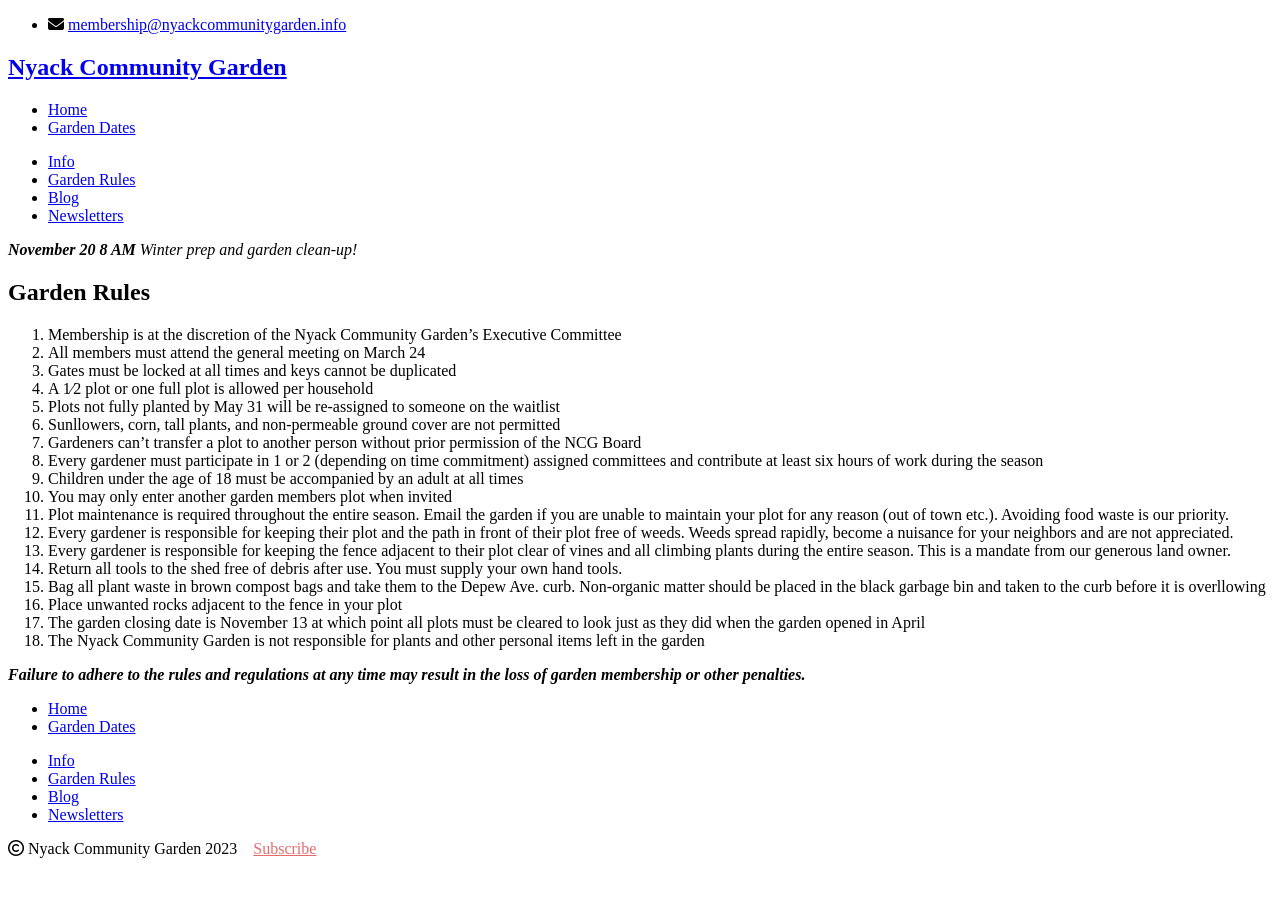
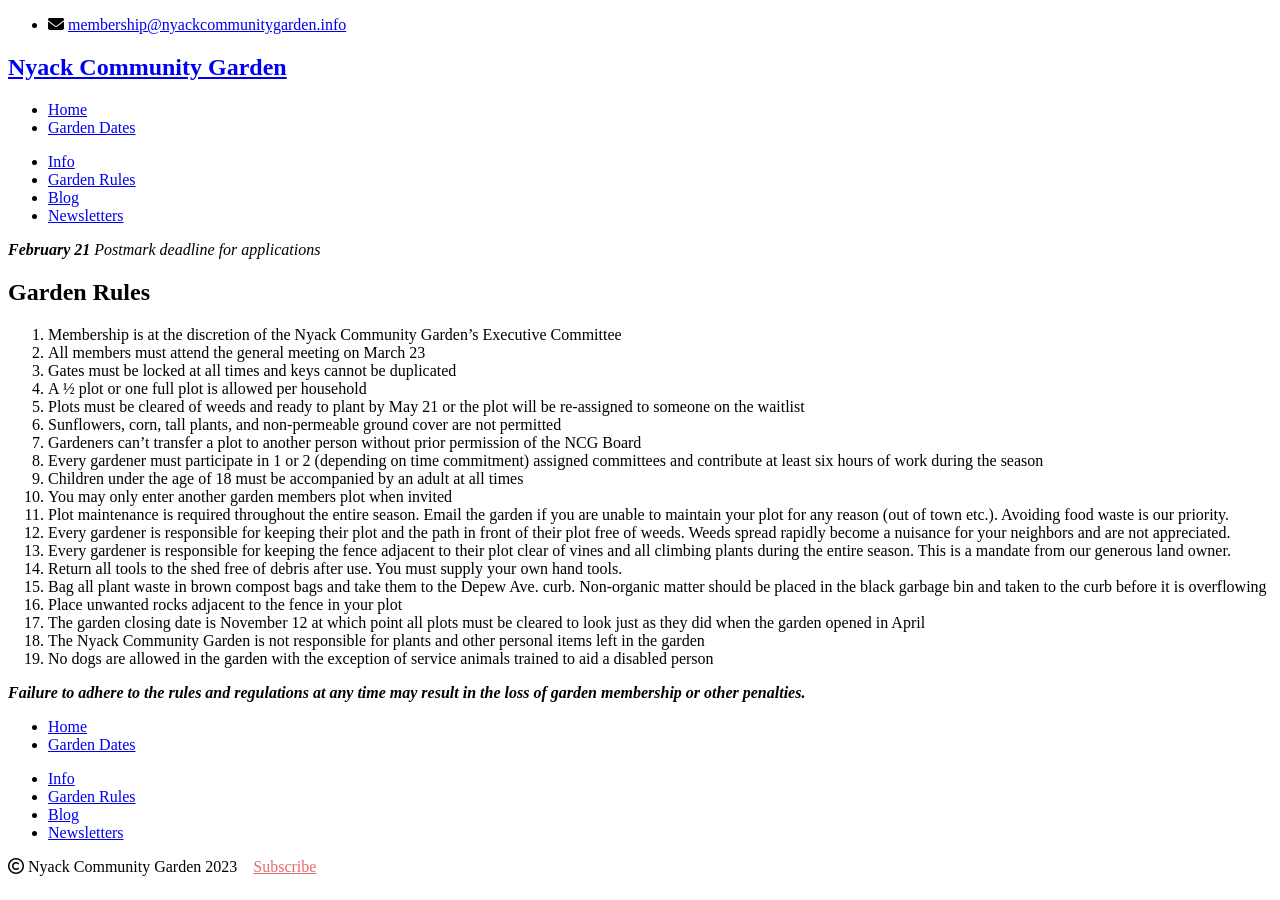
Before and after one commit to bosborne/nyackcommunitygarden, a Jekyll site: the page built from garden-rules/index.md, in a window 1280 px wide. Built offline with Jekyll 4.4.1, drawn with Linux system fonts in a browser that asks for light colours; nearby versions of some CDN libraries; library files that are not in the unit come from our copies.

Commit message:
Add rules, 2023 dates

```diff
--- a/_layouts/default.html
+++ b/_layouts/default.html
@@ -22,7 +22,7 @@
       <div class="bannerbox">
         <p>
           <i>
-            <b>November 20 8 AM</b> Winter prep and garden clean-up!
+            <b>February 21</b> Postmark deadline for applications
           </i>
         </p>
       </div>
--- a/garden-rules/index.md
+++ b/garden-rules/index.md
@@ -6,31 +6,26 @@
 
 ## Garden Rules
 
-1. Membership is at the discretion of the Nyack Community Garden’s Executive Committee
-2. All members must attend the general meeting on March 24
-3. Gates must be locked at all times and keys cannot be duplicated
-4. A 1⁄2 plot or one full plot is allowed per household
-5. Plots not fully planted by May 31 will be re-assigned to someone on the waitlist
-6. Sunllowers, corn, tall plants, and non-permeable ground cover are not permitted
-7. Gardeners can’t transfer a plot to another person without prior permission of the NCG Board
-8. Every gardener must participate in 1 or 2 (depending on time commitment) assigned committees
-and contribute at least six hours of work during the season
-9. Children under the age of 18 must be accompanied by an adult at all times
-10. You may only enter another garden members plot when invited
-11. Plot maintenance is required throughout the entire season. Email the garden if you are unable to
-maintain your plot for any reason (out of town etc.). Avoiding food waste is our priority.
-12. Every gardener is responsible for keeping their plot and the path in front of their plot free of weeds.
-Weeds spread rapidly, become a nuisance for your neighbors and are not appreciated.
-13. Every gardener is responsible for keeping the fence adjacent to their plot clear of vines and all
-climbing plants during the entire season. This is a mandate from our generous land owner.
-14. Return all tools to the shed free of debris after use. You must supply your own hand tools.
-15. Bag all plant waste in brown compost bags and take them to the Depew Ave. curb. Non-organic
-matter should be placed in the black garbage bin and taken to the curb before it is overllowing
-16. Place unwanted rocks adjacent to the fence in your plot
-17. The garden closing date is November 13 at which point all plots must be cleared to look just as they did
-when the garden opened in April
-18. The Nyack Community Garden is not responsible for plants and other personal items left in the
-garden
+1.	Membership is at the discretion of the Nyack Community Garden’s Executive Committee
+2.	All members must attend the general meeting on March 23
+3.	Gates must be locked at all times and keys cannot be duplicated
+4.	A ½ plot or one full plot is allowed per household
+5.	Plots must be cleared of weeds and ready to plant by May 21 or the plot will be re-assigned to someone on the waitlist
+6.	Sunflowers, corn, tall plants, and non-permeable ground cover are not permitted
+7.	Gardeners can’t transfer a plot to another person without prior permission of the NCG Board
+8.	Every gardener must participate in 1 or 2 (depending on time commitment) assigned committees and contribute at least six hours of work during the season
+9.	Children under the age of 18 must be accompanied by an adult at all times
+10.	You may only enter another garden members plot when invited
+11.	Plot maintenance is required throughout the entire season. Email the garden if you are unable to maintain your plot for any reason (out of town etc.). Avoiding food waste is our priority.
+12.	Every gardener is responsible for keeping their plot and the path in front of their plot free of weeds. Weeds spread rapidly become a nuisance for your neighbors and are not appreciated.
+13.	Every gardener is responsible for keeping the fence adjacent to their plot clear of vines and all climbing plants during the entire season. This is a mandate from our generous land owner.
+14.	Return all tools to the shed free of debris after use. You must supply your own hand tools.
+15.	Bag all plant waste in brown compost bags and take them to the Depew Ave. curb. Non-organic matter should be placed in the black garbage bin and taken to the curb before it is overflowing
+16.	Place unwanted rocks adjacent to the fence in your plot
+17.	The garden closing date is November 12 at which point all plots must be cleared to look just as they did when the garden opened in April
+18.	The Nyack Community Garden is not responsible for plants and other personal items left in the garden
+19.	No dogs are allowed in the garden with the exception of service animals trained to aid a
+       disabled person
 
 <b><i>
 Failure to adhere to the rules and regulations at any time may result in the loss of garden membership or other penalties.
```
Also changed, not shown: garden-dates/index.md (+19 -68 lines).
